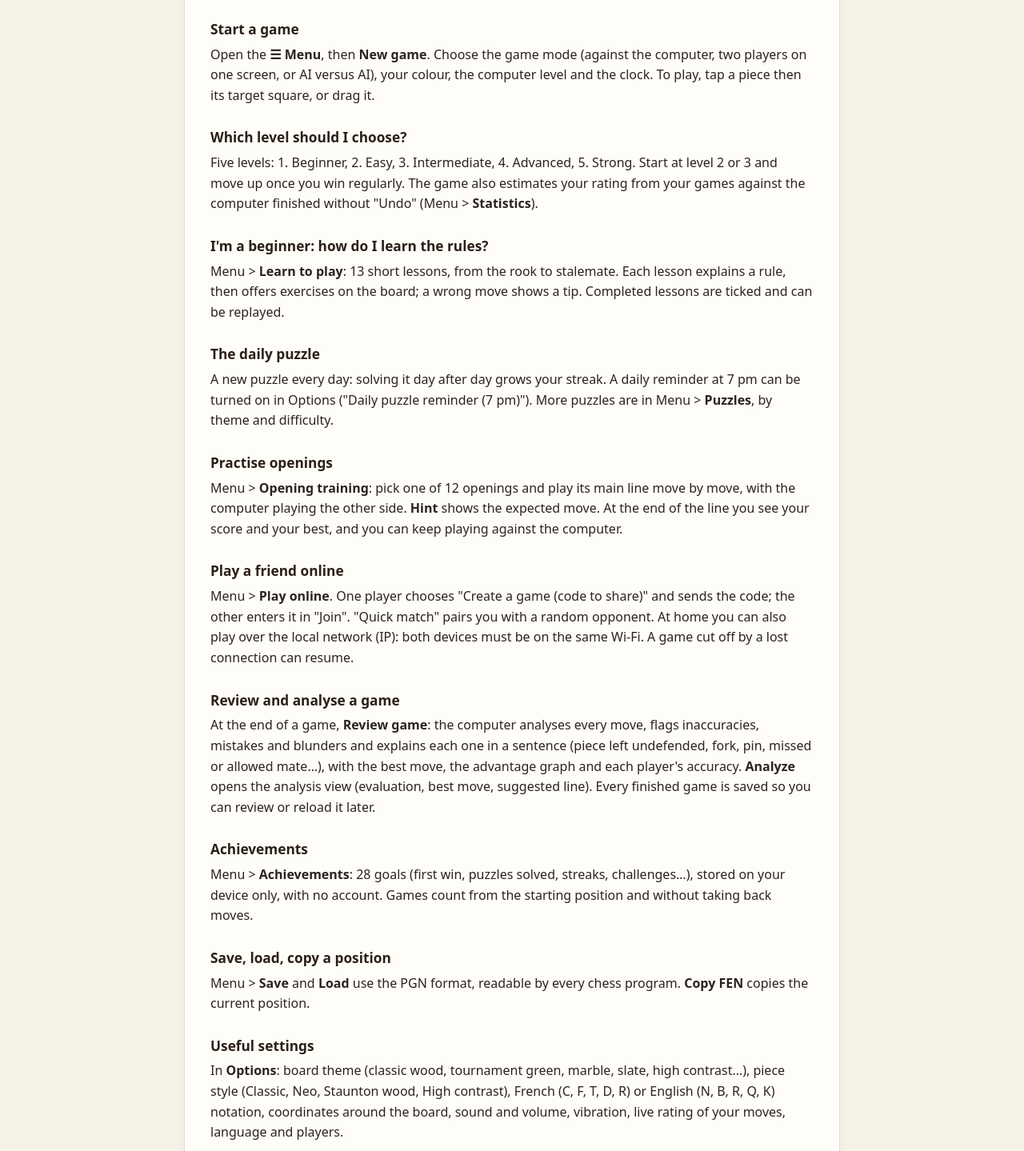
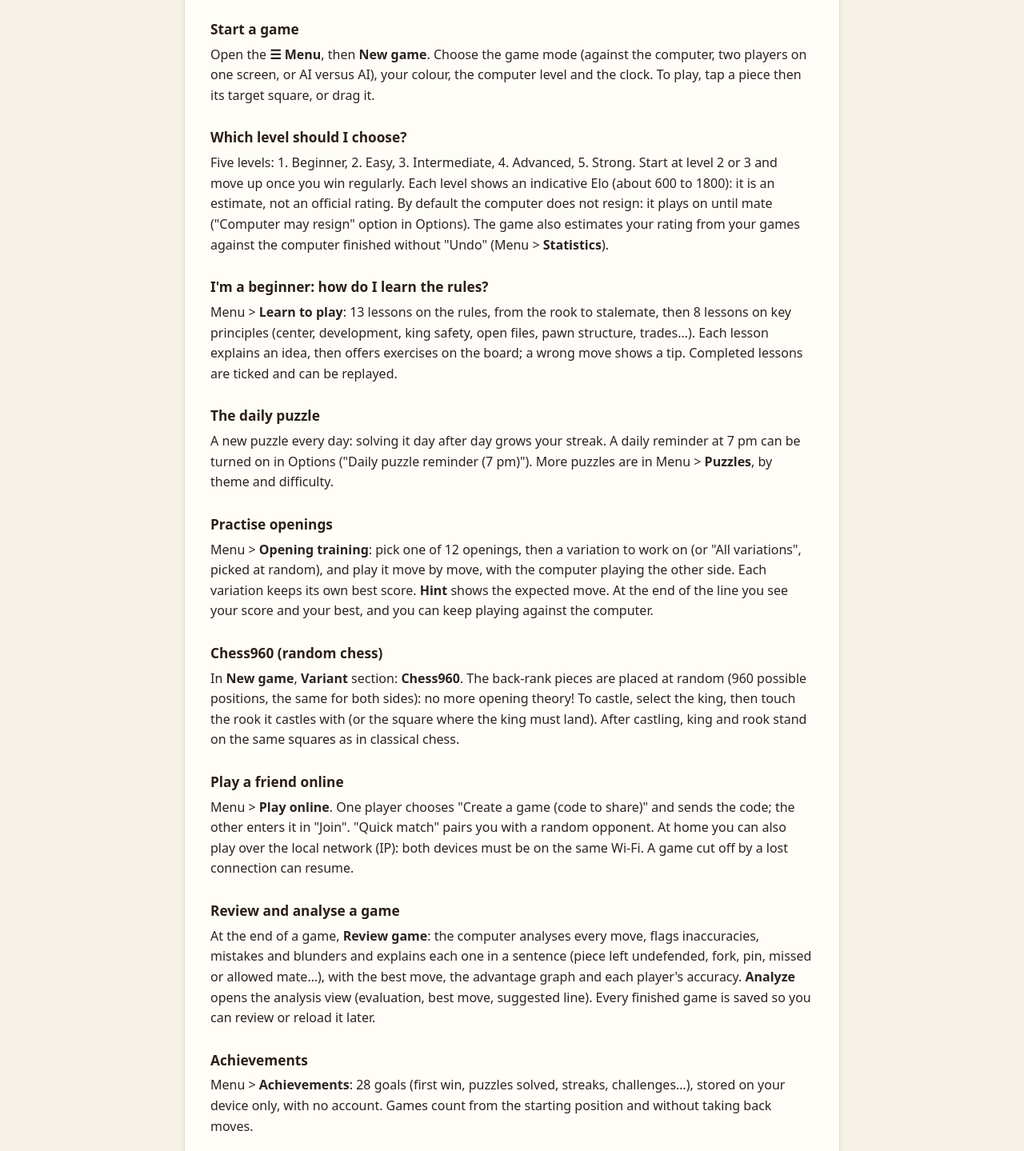
Before and after one commit to aster-games-studio/aster-games-studio.github.io, a plain HTML site: page en/help.html in a window 1280 px wide. Shown: the part 161-1600 px from the top of the page at 80% size. Drawn offline with Linux system fonts and the light colour scheme.

Commit message:
Aide : Chess960, leçons de principes, variantes, musique (0.28)

```diff
--- a/en/help.html
+++ b/en/help.html
@@ -29,13 +29,15 @@
 <h3>Start a game</h3>
 <p>Open the <strong>☰ Menu</strong>, then <strong>New game</strong>. Choose the game mode (against the computer, two players on one screen, or AI versus AI), your colour, the computer level and the clock. To play, tap a piece then its target square, or drag it.</p>
 <h3>Which level should I choose?</h3>
-<p>Five levels: 1. Beginner, 2. Easy, 3. Intermediate, 4. Advanced, 5. Strong. Start at level 2 or 3 and move up once you win regularly. The game also estimates your rating from your games against the computer finished without &quot;Undo&quot; (Menu &gt; <strong>Statistics</strong>).</p>
+<p>Five levels: 1. Beginner, 2. Easy, 3. Intermediate, 4. Advanced, 5. Strong. Start at level 2 or 3 and move up once you win regularly. Each level shows an indicative Elo (about 600 to 1800): it is an estimate, not an official rating. By default the computer does not resign: it plays on until mate (&quot;Computer may resign&quot; option in Options). The game also estimates your rating from your games against the computer finished without &quot;Undo&quot; (Menu &gt; <strong>Statistics</strong>).</p>
 <h3>I'm a beginner: how do I learn the rules?</h3>
-<p>Menu &gt; <strong>Learn to play</strong>: 13 short lessons, from the rook to stalemate. Each lesson explains a rule, then offers exercises on the board; a wrong move shows a tip. Completed lessons are ticked and can be replayed.</p>
+<p>Menu &gt; <strong>Learn to play</strong>: 13 lessons on the rules, from the rook to stalemate, then 8 lessons on key principles (center, development, king safety, open files, pawn structure, trades…). Each lesson explains an idea, then offers exercises on the board; a wrong move shows a tip. Completed lessons are ticked and can be replayed.</p>
 <h3>The daily puzzle</h3>
 <p>A new puzzle every day: solving it day after day grows your streak. A daily reminder at 7 pm can be turned on in Options (&quot;Daily puzzle reminder (7 pm)&quot;). More puzzles are in Menu &gt; <strong>Puzzles</strong>, by theme and difficulty.</p>
 <h3>Practise openings</h3>
-<p>Menu &gt; <strong>Opening training</strong>: pick one of 12 openings and play its main line move by move, with the computer playing the other side. <strong>Hint</strong> shows the expected move. At the end of the line you see your score and your best, and you can keep playing against the computer.</p>
+<p>Menu &gt; <strong>Opening training</strong>: pick one of 12 openings, then a variation to work on (or &quot;All variations&quot;, picked at random), and play it move by move, with the computer playing the other side. Each variation keeps its own best score. <strong>Hint</strong> shows the expected move. At the end of the line you see your score and your best, and you can keep playing against the computer.</p>
+<h3>Chess960 (random chess)</h3>
+<p>In <strong>New game</strong>, <strong>Variant</strong> section: <strong>Chess960</strong>. The back-rank pieces are placed at random (960 possible positions, the same for both sides): no more opening theory! To castle, select the king, then touch the rook it castles with (or the square where the king must land). After castling, king and rook stand on the same squares as in classical chess.</p>
 <h3>Play a friend online</h3>
 <p>Menu &gt; <strong>Play online</strong>. One player chooses &quot;Create a game (code to share)&quot; and sends the code; the other enters it in &quot;Join&quot;. &quot;Quick match&quot; pairs you with a random opponent. At home you can also play over the local network (IP): both devices must be on the same Wi-Fi. A game cut off by a lost connection can resume.</p>
 <h3>Review and analyse a game</h3>
@@ -45,7 +47,7 @@
 <h3>Save, load, copy a position</h3>
 <p>Menu &gt; <strong>Save</strong> and <strong>Load</strong> use the PGN format, readable by every chess program. <strong>Copy FEN</strong> copies the current position.</p>
 <h3>Useful settings</h3>
-<p>In <strong>Options</strong>: board theme (classic wood, tournament green, marble, slate, high contrast…), piece style (Classic, Neo, Staunton wood, High contrast), French (C, F, T, D, R) or English (N, B, R, Q, K) notation, coordinates around the board, sound and volume, vibration, live rating of your moves, language and players.</p>
+<p>In <strong>Options</strong>: board theme (classic wood, tournament green, marble, slate, high contrast…), piece style (Classic, Neo, Staunton wood, High contrast), French (C, F, T, D, R) or English (N, B, R, Q, K) notation, coordinates around the board, sound and volume, classical background music (Satie, Chopin, Bach) and its volume, vibration, live rating of your moves, computer resignation, language and players.</p>
 <h3>Several players on one device</h3>
 <p>Options &gt; <strong>Players…</strong>: each player has their own statistics, achievements and estimated rating.</p>
 <h3>Are my games kept?</h3>
```
Also changed, not shown: fr/help.html (+6 -4 lines), help.html (+6 -4 lines).
